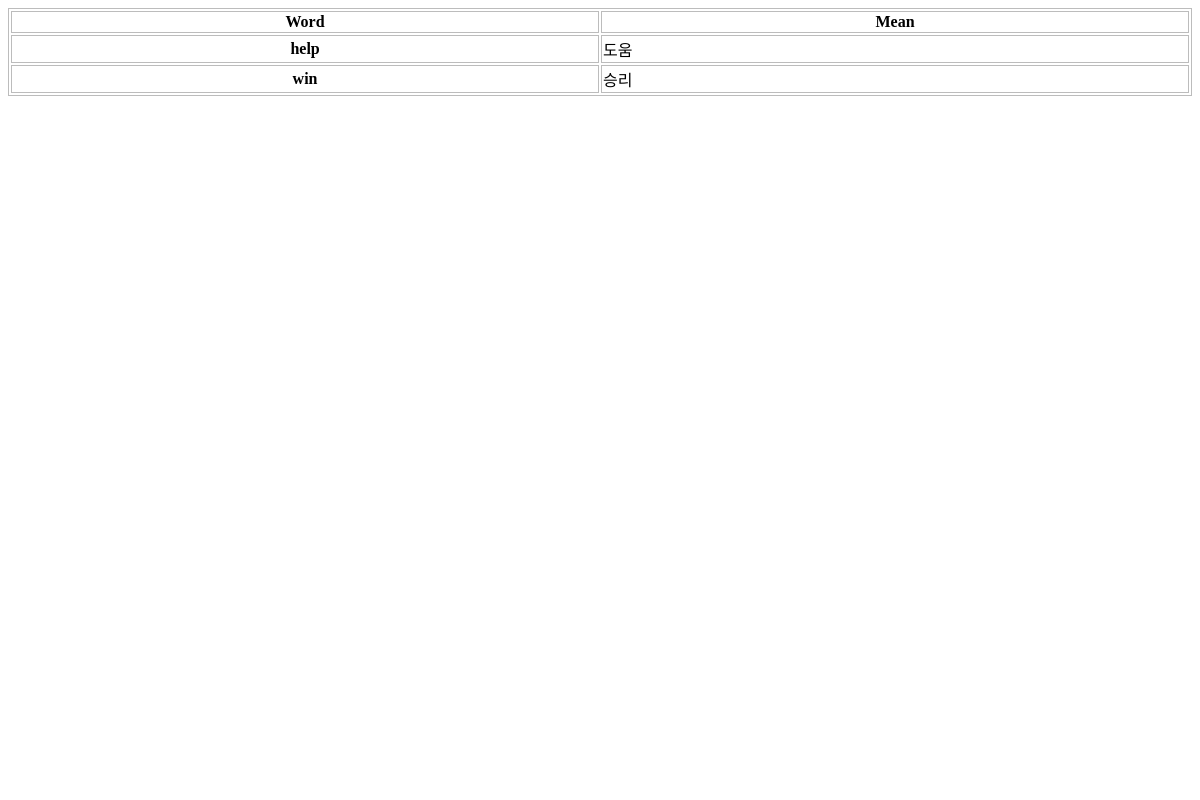
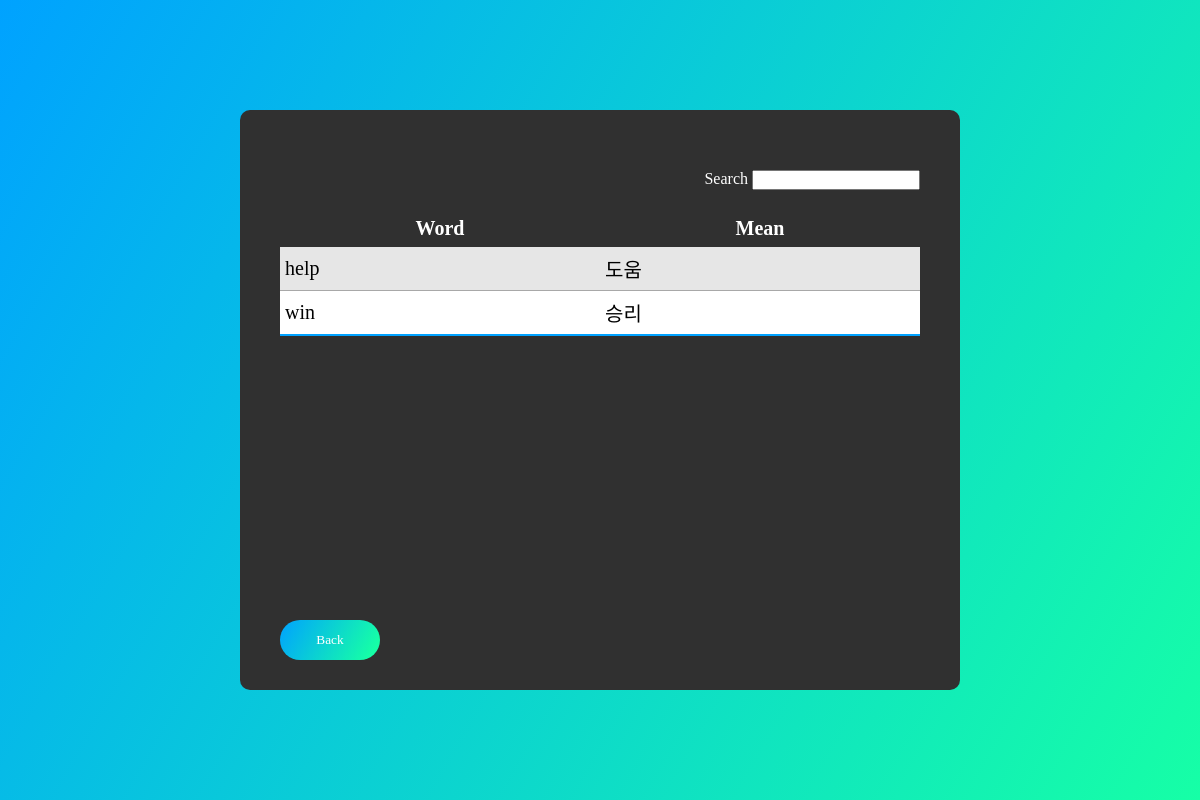
Before and after one commit to CistusF/Equal, an Electron app: page src/view/words.html in a window 1200 px wide. Drawn offline with Linux system fonts and the light colour scheme.

Commit message:
Add files via upload

```diff
--- /dev/null
+++ b/src/view/ingame.css
@@ -0,0 +1,93 @@
+* {
+    font-family: cocogoose;
+    margin: 0;
+    padding: 0;
+    text-decoration: none;
+    box-sizing: border-box;
+}
+
+body {
+    min-height: 100vh;
+    background-image: linear-gradient(120deg, #00a2ff, #16ffa6);
+}
+
+.Indexform {
+    width: 720px;
+    background: #303030;
+    height: 580px;
+    padding: 80px 40px;
+    border-radius: 10px;
+    position: absolute;
+    top: 50%;
+    left: 50%;
+    transform: translate(-50%, -50%);
+}
+
+.Indexform h1 {
+    color: #ffffff;
+    text-align: center;
+    font-size: 2cm;
+    margin-bottom: 20px;
+}
+
+.description {
+    color: #ffffff;
+    text-align: center;
+    font-size: 0.5cm;
+    margin-bottom: 30px;
+}
+
+.labal {
+    background: linear-gradient(120deg, #000000, #16ffa6, #00a2ff);
+}
+
+* {
+    text-align: center;
+    font-family: Agency FB;
+}
+
+.Giventitle {
+    font-size: 3cm;
+    margin: 20px;
+}
+
+.Giventitle2 {
+    font-size: 1cm;
+}
+
+.Input {
+    margin: 1cm;
+    font-size: 0.5cm;
+}
+
+.Question {
+    font-size: 0.7cm;
+    color: gray;
+}
+
+.buttons {
+    width: 100%;
+    height: 40px;
+    border: none;
+    background: linear-gradient(120deg, #7bff00, #16ffa6, #008d57);
+    background-size: 200%;
+    color: #fff;
+    outline: none;
+    margin-top: 10px;
+    margin-bottom: 10px;
+    border-radius: 50px;
+}
+
+.bottom-text {
+    color: rgb(114, 114, 114);
+    margin-top: 90px;
+    text-align: center;
+    font-size: 13px;
+}
+
+@media(max-width:1100px) {
+    body {
+        background-image: none;
+        background-color: #303030;
+    }
+}
--- /dev/null
+++ b/src/view/mainstyle.css
@@ -0,0 +1,65 @@
+*{
+    font-family: cocogoose;
+    margin: 0;
+    padding: 0;
+    text-decoration: none;
+    box-sizing: border-box;
+}
+
+body{
+    min-height: 100vh;
+    background-image: linear-gradient(120deg,#00a2ff,#16ffa6);
+}
+
+.Indexform{
+    width: 720px;
+    background: #303030;
+    height: 580px;
+    padding: 80px 40px;
+    border-radius: 10px;
+    position: absolute;
+    top:50%;
+    left:50%;
+    transform: translate(-50%,-50%);
+}
+
+.Indexform h1{
+    color:#ffffff;
+    text-align: center;
+    font-size:2cm;
+    margin-bottom:20px;
+}
+
+.description{
+    color:#ffffff;
+    text-align: center;
+    font-size:0.5cm;
+    margin-bottom:30px;
+}
+
+.buttons{
+    width: 100%;
+    height: 40px;
+    border: none;
+    background: linear-gradient(120deg,#00a2ff,#16ffa6,#00a2ff);
+    background-size: 200%;
+    color: #fff;
+    outline: none;
+    margin-top: 10px;
+    margin-bottom: 10px;
+    border-radius: 50px;
+  }
+
+.bottom-text{
+    color: rgb(114, 114, 114);
+    margin-top:90px;
+    text-align: center;
+    font-size: 13px;
+}
+
+@media(max-width:1100px) {
+    body{
+        background-image: none;
+        background-color: #303030;
+    }
+}
--- /dev/null
+++ b/src/view/versioncheck.css
@@ -0,0 +1,41 @@
+*{
+    font-family: cocogoose;
+    margin: 0;
+    padding: 0;
+    text-decoration: none;
+    box-sizing: border-box;
+}
+
+body{
+    min-height: 100vh;
+    background-image: linear-gradient(120deg,#00a2ff,#16ffa6);
+}
+
+.Versionform{
+    width: 720px;
+    background: #303030;
+    height: 580px;
+    padding: 80px 40px;
+    border-radius: 10px;
+    position: absolute;
+    top:50%;
+    left:50%;
+    transform: translate(-50%,-50%);
+}
+
+.Versionform h1{
+    width:1000px;
+    position: absolute;
+    top:50%;
+    left:50%;
+    transform: translate(-50%,-50%);
+    text-align: center;
+    color:#fff;
+}
+
+@media(max-width:1100px) {
+    body{
+        background-image: none;
+        background-color: #303030;
+    }
+}
--- /dev/null
+++ b/src/view/words.css
@@ -0,0 +1,99 @@
+*{
+    font-family: cocogoose;
+    margin: 0;
+    padding: 0;
+    text-decoration: none;
+    box-sizing: border-box;
+}
+
+body{
+    min-height: 100vh;
+    background-image: linear-gradient(120deg,#00a2ff,#16ffa6);
+}
+
+.Wordsform{
+    width: 720px;
+    background: #303030;
+    height: 580px;
+    padding: 80px 40px;
+    border-radius: 10px;
+    position: absolute;
+    top:50%;
+    left:50%;
+    transform: translate(-50%,-50%);
+}
+
+.search{
+    color:#fff;
+    transform: translate(0%,-100%);
+}
+
+.tableitem{
+
+    overflow-y: scroll;
+    height: 400px;
+    width: 100%;
+}
+
+.content-table{
+    border-collapse:collapse;
+    font-size:15pt;
+    width: 100%;
+    border-radius: 10px 10px 0 0;
+}
+
+.content-table th{
+    color:#fff;
+    position: sticky;
+    top:0;
+    background-color: #303030;
+}
+
+.content-table thead tr {
+
+    font-weight: none;
+}
+
+.content-table th, td{
+    padding:7px 5px;
+}
+
+.content-table td{
+    font-family: a드림고딕1;
+}
+
+.content-table tbody tr{
+    border-bottom: 1px solid #a8a8a8;
+}
+
+.content-table tbody tr:nth-of-type(even) {
+    background-color: #fff;
+}
+.content-table tbody tr:nth-of-type(odd) {
+    background-color: rgb(230, 230, 230);
+}
+
+.content-table tbody tr:last-of-type {
+    border-bottom: 2px solid #00a2ff;
+}
+
+.bbtn{
+    text-align: center;
+    width: 100px;
+    height: 40px;
+    border: none;
+    background: linear-gradient(120deg,#00a2ff,#16ffa6,#00a2ff);
+    background-size: 200%;
+    color: #fff;
+    outline: none;
+    margin-top: 10px;
+    margin-bottom: 10px;
+    border-radius: 50px;
+  }
+
+@media(max-width:1100px) {
+    body{
+        background-image: none;
+        background-color: #303030;
+    }
+}
--- a/src/view/words.html
+++ b/src/view/words.html
@@ -4,30 +4,38 @@
 <head>
     <meta charset="UTF-8">
     <title>Words</title>
-    <style>
-        table {
-            width: 100%;
+    <link rel="stylesheet" href="words.css">
+    <script>
+        const data = require('../data/data.json');
+        load = () => {
+            document.getElementById('list').innerHTML = ''
+            data.list.forEach(w => {
+                document.getElementById('list').innerHTML += `<tr><td>${w.quiz}</td><td>${w.answer}</td></tr>`
+            })
         }
-
-        table,
-        th,
-        td {
-            border: 1px solid #bcbcbc;
-        }
-    </style>
-    <script>
-        const version = require('../data/data.json');
-        load = () => {
-            version.list.forEach(w => {
-                document.getElementById('list').innerHTML += `<tr><th>${w.quiz}</th><td>${w.answer}</td></tr>`
+        search = () => {
+            let list = ''
+            if (!document.getElementById("text").value) return load()
+            let find = data.list.find(i => i.quiz.includes(document.getElementById("text").value))
+            if (!find) return;
+            data.list.forEach(l => {
+                if(l.quiz.includes(document.getElementById("text").value)) return list += `<tr><td>${l.quiz}</td><td>${l.answer}</td></tr>`
             })
+            document.getElementById('list').innerHTML = list
         }
     </script>
 </head>
 
 <body onload="load()">
+    <div class="Wordsform">
+    <div style="float: right;">
+        <div class="search">
+        Search <input id="text" type="text" onkeyup="search()" />
+        </div>
+    </div>
     <center>
-        <table>
+        <div class="tableitem">
+        <table class="content-table">
             <thead>
                 <tr>
                     <th>Word</th>
@@ -35,9 +43,13 @@
                 </tr>
             </thead>
             <tbody id="list">
+
             </tbody>
         </table>
+    </div>
     </center>
+    <input type="button" value="Back"  class="bbtn" onclick="window.location = './main.html'">
+    </div>
 </body>
 
 </html>
```
Also changed, not shown: src/view/ingame.html (+9 -34 lines), src/view/main.html (+17 -38 lines), src/view/versioncheck.html (+6 -3 lines).
